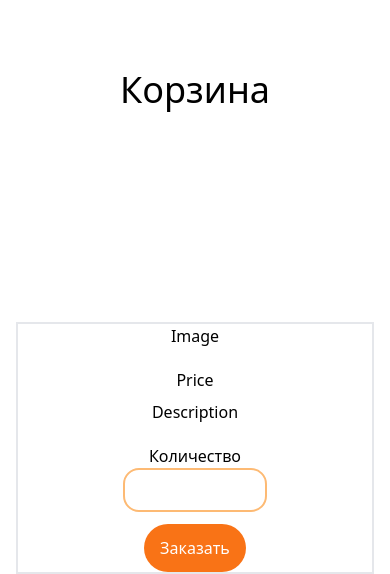
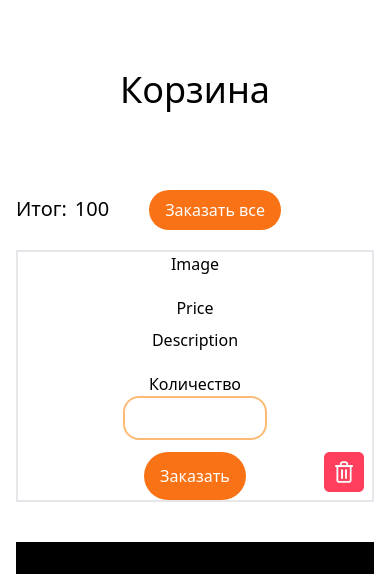
Before and after one commit to Sorbon-Sh/Fast-Food-Web-App, a React (Vite) app: page /junk in a window 390 px wide. Shown: the part 664-1238 px from the top of the page. Built offline with nearby package versions, Linux system fonts and the light colour scheme.

Commit message:
Responsive and Layout was updated

```diff
--- a/src/index.css
+++ b/src/index.css
@@ -3,7 +3,7 @@
 @tailwind utilities;
 
 /* * {
-  outline: 2px solid orange ;
+  outline: 2px solid black;
 } */
 
 .template {
@@ -14,7 +14,6 @@
     "carousel carousel"
     "content content"
     "footer  footer";
-  grid-template-columns: repeat(1, 1fr);
 }
 
 .header {
--- a/src/layouts/Navigation.tsx
+++ b/src/layouts/Navigation.tsx
@@ -14,7 +14,7 @@ const Navigation = () => {
     "Любят дети",
   ];
   return (
-    <nav className="bg-white bg-opacity-90 backdrop-blur-sm navigation sticky top-0 z-10">
+    <nav className="bg-white bg-opacity-90 backdrop-blur-sm navigation sticky top-0 z-20">
       <article className="flex justify-between align-middle">
         <div className="relative hidden -md:block">
           <img
--- a/src/pages/Junk.tsx
+++ b/src/pages/Junk.tsx
@@ -1,11 +1,20 @@
+import Button from "../components/buttons/Button";
 import NumberOfOrders from "../components/NumberOfOrders";
+import deleteIcon from "../assets/delete.png";
 
 const Junk = () => {
   return (
-    <section className="content grid grid-cols-1 grid-rows-2">
-      <h1 className="text-center font-medium text-4xl">Корзина</h1>
+    <section className="content grid grid-cols-1">
+      <h1 className="text-center font-medium text-4xl mb-20">Корзина</h1>
+      <div className="mb-5">
+        <span className="font-medium text-xl [&>span]:ml-2">
+          Итог:<span>100</span>
+        </span>
+        <Button style="ml-10">Заказать все</Button>
+      </div>
       <article
         className=" min-h-40 flex justify-between  border-2
+        relative
       -sm:flex-col
        [&>*]:w-96
       -sm:[&>*]:w-full
@@ -19,6 +28,12 @@ const Junk = () => {
           Description
         </div>
         <div className="">
+          <img
+            src={deleteIcon}
+            alt="Удалить"
+            className="w-14 absolute right-0 p-2 z-10 -md:bottom-0 "
+          />
+
           <NumberOfOrders style="-sm:mx-auto" />
         </div>
       </article>
```
Also changed, not shown: src/assets/delete.png (added).
